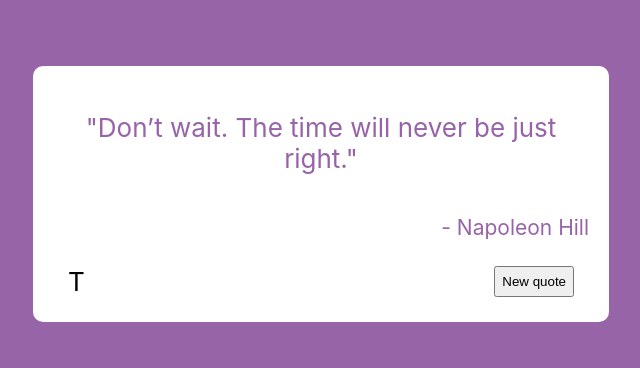
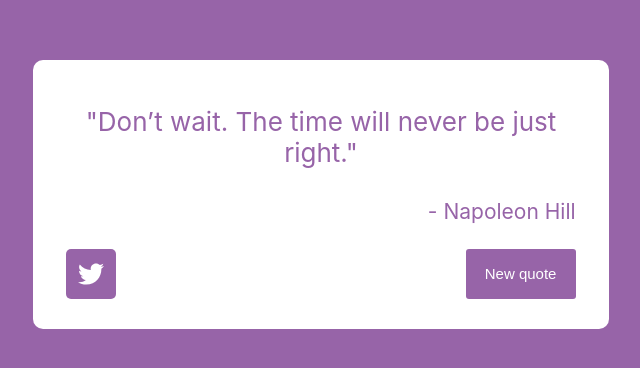
Before and after one commit to EmiOrellana/quote-gen-machine, a React (Create React App) app: page / in a window 1280 px wide. Shown: the part 206-574 px from the top of the page, without its empty margins (319-959 px from the left). Built offline with nearby package versions, Linux system fonts and the light colour scheme.

Commit message:
Styles Added

```diff
--- a/src/App.js
+++ b/src/App.js
@@ -2,6 +2,8 @@ import React from 'react';
 import './App.scss';
 import quotes from './quotes.js';
 import COLORS_ARRAY from './colors.js';
+import { FontAwesomeIcon } from '@fortawesome/react-fontawesome'
+import { faTwitter  } from '@fortawesome/free-brands-svg-icons'
 
 class RandomQuoteMachine extends React.Component {
   constructor(props) {
@@ -10,7 +12,6 @@ class RandomQuoteMachine extends React.Component {
       randomNumber: null,
       quote: '',
       author: '',
-      backgroundColor: null,
       color: null,
     }
     this.handleClick = this.handleClick.bind(this);
@@ -30,7 +31,6 @@ class RandomQuoteMachine extends React.Component {
       randomNumber: randomIndex,
       quote: quote,
       author: author,
-      backgroundColor: selectedColor,
       color: selectedColor,
     });
   }
@@ -45,7 +45,7 @@ class RandomQuoteMachine extends React.Component {
         <header className="App-header">
         </header>
 
-        <body className = "App-body" style ={{backgroundColor: this.state.backgroundColor}}>
+        <body className = "App-body" style ={{backgroundColor: this.state.color}}>
           <div id = "quote-box" style = {{color: this.state.color}}>
             <p id = "text">
               "{this.state.quote}"
@@ -53,14 +53,26 @@ class RandomQuoteMachine extends React.Component {
             <p id = "author">
               - {this.state.author}
             </p>
-            <span className = "inferiorBar">
-              <a id = "tweet-quote" href = {`https://twitter.com/intent/tweet?text=${this.state.quote} - ${this.state.author}`} target = "_blank" rel="noreferrer">T</a>
+
+            <div className = "inferiorBar">
+              <a
+                id = "tweet-quote"
+                href = {`https://twitter.com/intent/tweet?text=${this.state.quote} - ${this.state.author}`}
+                target = "_blank"
+                rel="noreferrer"
+                className = "button"
+                style = {{backgroundColor: this.state.color}} >
+                  <FontAwesomeIcon icon = {faTwitter} />
+              </a>
+
               <button
                 id = "new-quote"
-                onClick = {this.handleClick}>
+                onClick = {this.handleClick}
+                style = {{backgroundColor: this.state.color}}>
                   New quote
               </button>
-            </span>
+            </div>
+
           </div>
         </body>
       </div>
--- a/src/App.scss
+++ b/src/App.scss
@@ -27,37 +27,59 @@
       justify-content: center;
 
       #text {
-        margin-bottom: 20px;
+        margin-bottom: 10px;
       }
 
       #author {
         font-size: calc(5px + 2vmin);
-        margin-right: 0 0 0 15px;
+        margin-right: 2.5%;
+        margin-bottom: 15px;
         align-self: flex-end;
       }
       .inferiorBar {
         display: flex;
         flex-direction: row;
         justify-content: space-between;
-        width: 100%;
-        padding: 0 15px 0 15px;
-        margin: 5px
+        width: 95%;
+        margin: 10px;
+
+        #new-quote {
+          background-color: rgb(255, 255, 255);
+          border-radius: 3px;
+          border: 0px;
+          color: white;
+          padding: 0px;
+          width: 110px;
+          height: 50px;
+          font-size: 15px;
+          align-self: flex-end;
+          cursor: pointer;
+        }
+
+        #new-quote:hover {
+          color: lightgrey;
+        }
+
+        #tweet-quote {
+          display: flex;
+          justify-content: center;
+          align-items: center;
+          color: white;
+          height: 50px;
+          width: 50px;
+          text-decoration: none;
+          border-radius: 5px;
+        }
+
+        #tweet-quote:hover {
+          color: lightgrey;
+
+        };
+
+        #tweet-quote:active {
+          color: white
+        }
       }
     }
   }
 }
-
-
-#tweet-quote {
-  color: black;
-  text-decoration: none
-}
-
-#tweet-quote:hover {
-  color: turquoise;
-  text-decoration: underline;
-};
-
-#tweet-quote:active {
-  color: lightblue
-}
```
